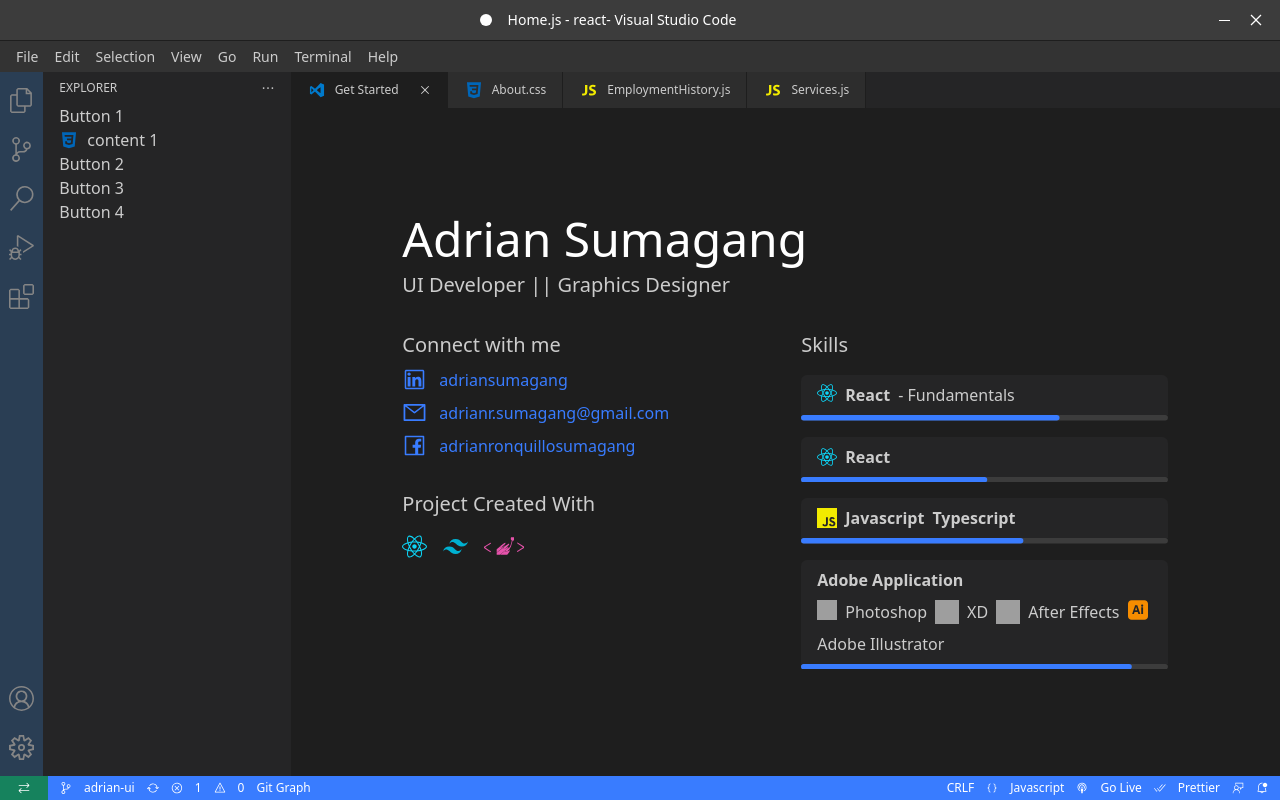
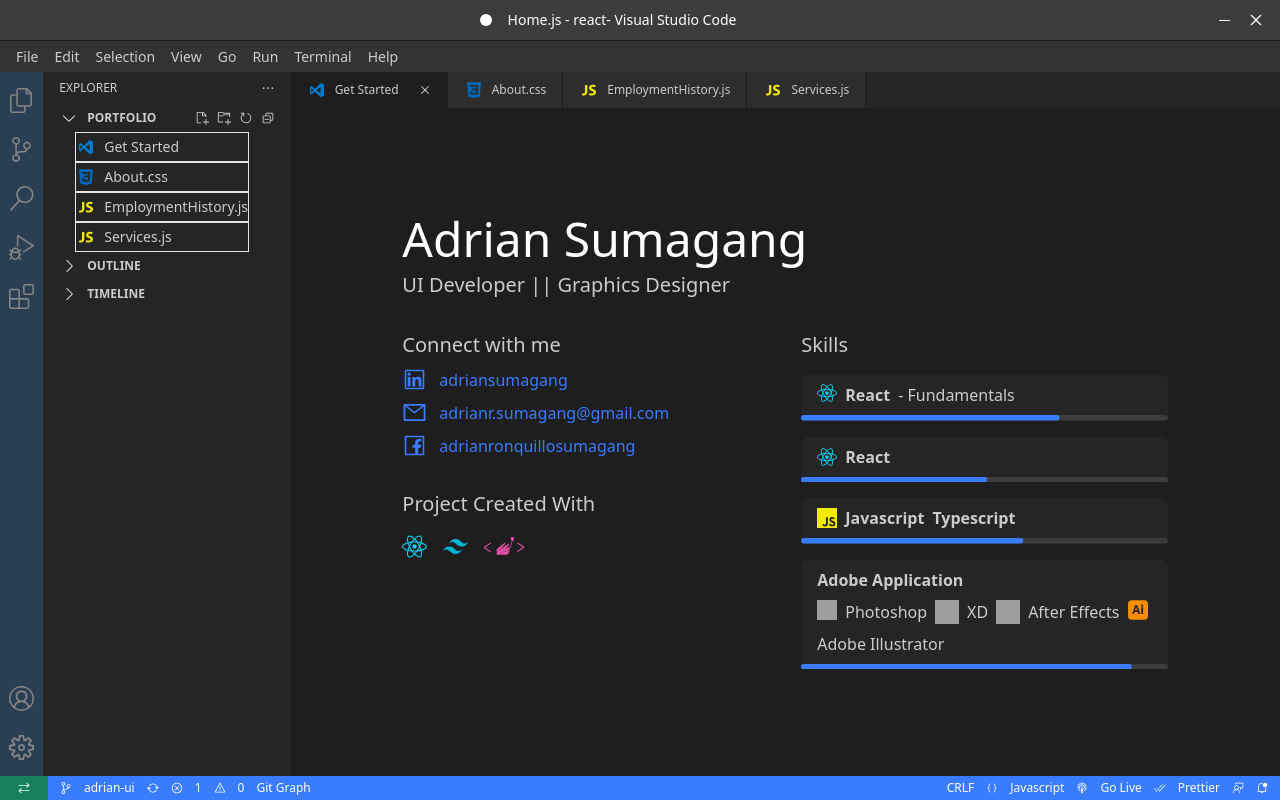
Before and after one commit to asumagang07/react, a React (Create React App) app: page / in a window 1280 px wide. Built offline with nearby package versions, Linux system fonts and the light colour scheme; grey boxes are pictures that could not be loaded.

Commit message:
EN: Add new collapsible component.

```diff
--- a/src/components/List.js
+++ b/src/components/List.js
@@ -28,10 +28,13 @@ function List() {
   console.log(listitems, "@@@@@@@@@@@@");
 
   return (
-    <div className="flex flex-col gap-2 pt-2 pl-4">
+    <div className="flex flex-col pl-4">
       {listitems?.map((item) => {
         return (
-          <div key={item.id} className="flex gap-2 items-center text-sm">
+          <div
+            key={item.id}
+            className="flex gap-2 py-1 border items-center text-sm"
+          >
             {item.icon} {item.title}
           </div>
         );
--- a/src/components/Sidebar.js
+++ b/src/components/Sidebar.js
@@ -1,12 +1,5 @@
 import React from "react";
-import {
-  VscNewFile,
-  VscChevronDown,
-  VscNewFolder,
-  VscRefresh,
-  VscCollapseAll,
-  VscEllipsis,
-} from "react-icons/vsc";
+import { VscChevronDown, VscEllipsis } from "react-icons/vsc";
 import {
   Accordion,
   AccordionItem,
@@ -17,52 +10,7 @@ import {
 import SideNav from "./SideNav";
 import CollapsibleTab from "../reusesableComponents/CollapsibleTab";
 
-import { DiJavascript1, DiCss3 } from "react-icons/di";
-import { SiTailwindcss } from "react-icons/si";
-import {RiFolder5Fill} from 'react-icons/ri'
-
-const items = [
-  {
-    uuid: "react",
-    icon: <VscChevronDown size={20} />,
-    heading: "REACT",
-    content: <SideNav />,
-  },
-];
-
-const styles = 'flex w-full hover:bg-default-200 px-4'
-
-export const itemTabs = [
-  {
-    id: "1",
-    trigger: <button className={styles}>Button 1</button>,
-    icon: <DiCss3 size={20} color={"#0066b8"} />,
-    content: 'content 1',
-    is_open: true
-  },
-  {
-    id: "2",
-    trigger: <button className={styles}> Button 2</button>,
-    icon: <DiJavascript1 size={20} color="#f2eb00" />,
-    content: 'content 2',
-    is_open: false
-  },
-  {
-    id: "3",
-    trigger: <button className={styles}>Button 3</button>,
-    icon: <SiTailwindcss size={20} color="#00acb5" />,
-    content: "tailwind.config.js",
-    is_open : false
-  },
-  {
-    id: "4",
-    trigger: <button className={styles}>Button 4</button>,
-    chevrondown: <VscChevronDown size={20}  />,
-    icon: <RiFolder5Fill size={20} color={'#e1ba76'} />,
-    content: "components",
-    is_open: false
-  },
-];
+import { itemTabs } from "../utils/data";
 
 function Sidebar() {
   return (
--- a/src/reusesableComponents/CollapsibleTab.js
+++ b/src/reusesableComponents/CollapsibleTab.js
@@ -1,15 +1,46 @@
 import React from "react";
 import Collapsible from "react-collapsible";
+import cn from "classnames";
+import { VscChevronDown, VscChevronRight } from "react-icons/vsc";
 
 function CollapsibleTab(props) {
+  const triggerStyle = cn(
+    "flex items-center justify-between gap-2 w-full hover:bg-default-200 py-1 px-4 text-xs font-semibold"
+  );
+
   return (
     <div className="flex flex-col w-full">
       {props.items.map((item) => {
         return (
-          <Collapsible open={item.is_open} key={item.id} transitionTime={200} trigger={item.trigger}>
-           <div className="flex items-center gap-2 px-4">
-            {item.icon} {item.content}
-           </div>
+          <Collapsible
+            open={item.is_open}
+            key={item.id}
+            transitionTime={200}
+            trigger={
+              <div className={triggerStyle}>
+                <div className="flex items-center gap-2">
+                  {item.is_open ? (
+                    <VscChevronDown size={20} />
+                  ) : (
+                    <VscChevronRight size={20} />
+                  )}
+                  {item.trigger}
+                </div>
+                <div className="flex items-center gap-2">
+                  {item.rightActions?.map((action) => {
+                    return (
+                      <div className="text-sm" key={action.id}>
+                        {action.actionbtn}
+                      </div>
+                    );
+                  })}
+                </div>
+              </div>
+            }
+          >
+            <div className="flex items-center gap-2 px-4 hover:bg-default-200">
+              {item.icon} {item.content}
+            </div>
           </Collapsible>
         );
       })}
--- /dev/null
+++ b/src/utils/data.js
@@ -0,0 +1,50 @@
+import { DiJavascript1, DiCss3 } from "react-icons/di";
+import { SiTailwindcss } from "react-icons/si";
+import {
+  VscNewFile,
+  VscNewFolder,
+  VscRefresh,
+  VscCollapseAll,
+} from "react-icons/vsc";
+import List from "../components/List";
+
+export const itemTabs = [
+  {
+    id: "1",
+    trigger: "PORTFOLIO",
+    content: <List />,
+    is_open: true,
+    rightActions: [
+      {
+        id: "1",
+        actionbtn: <VscNewFile />,
+      },
+      {
+        id: "2",
+        actionbtn: <VscNewFolder />,
+      },
+      {
+        id: "3",
+        actionbtn: <VscRefresh />,
+      },
+      {
+        id: "4",
+        actionbtn: <VscCollapseAll />,
+      },
+    ],
+  },
+  {
+    id: "2",
+    trigger: "OUTLINE",
+    icon: <DiJavascript1 size={20} color="#f2eb00" />,
+    content: "content 2",
+    is_open: false,
+  },
+  {
+    id: "3",
+    trigger: "TIMELINE",
+    icon: <SiTailwindcss size={20} color="#00acb5" />,
+    content: "tailwind.config.js",
+    is_open: false,
+  },
+];
```
